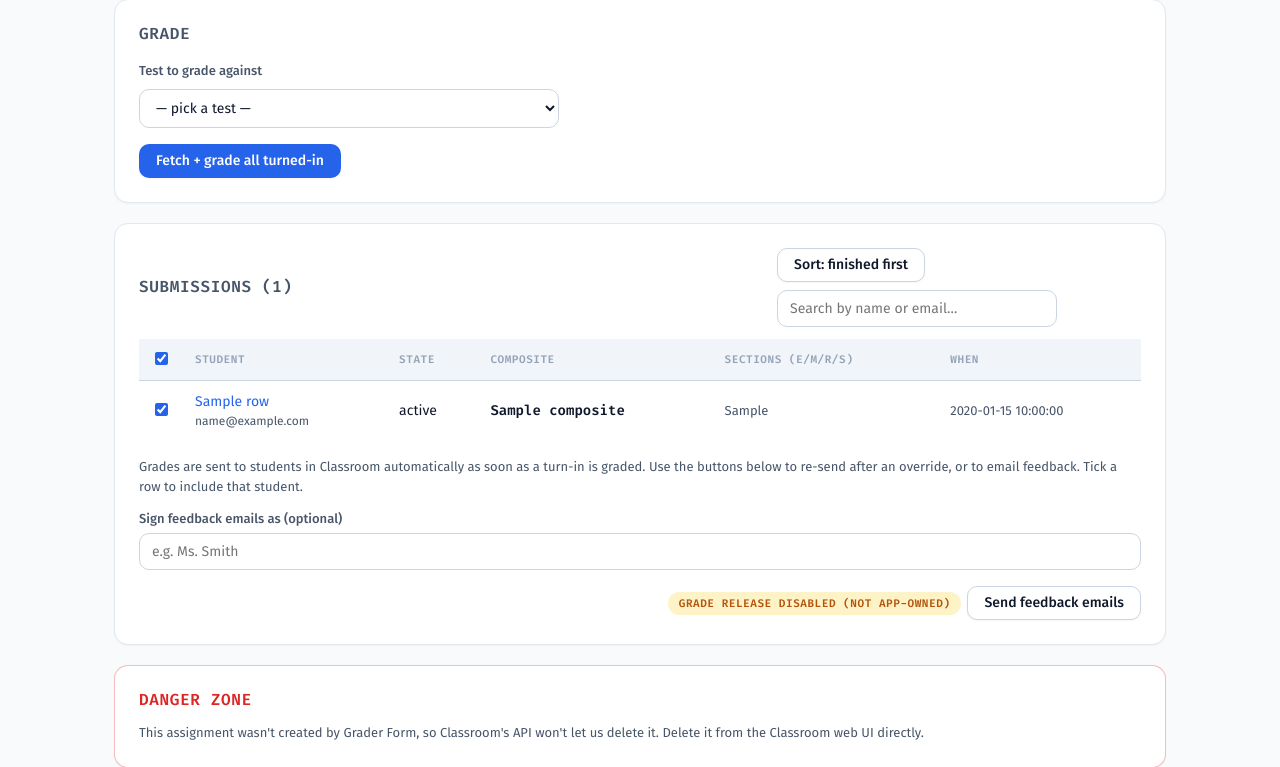
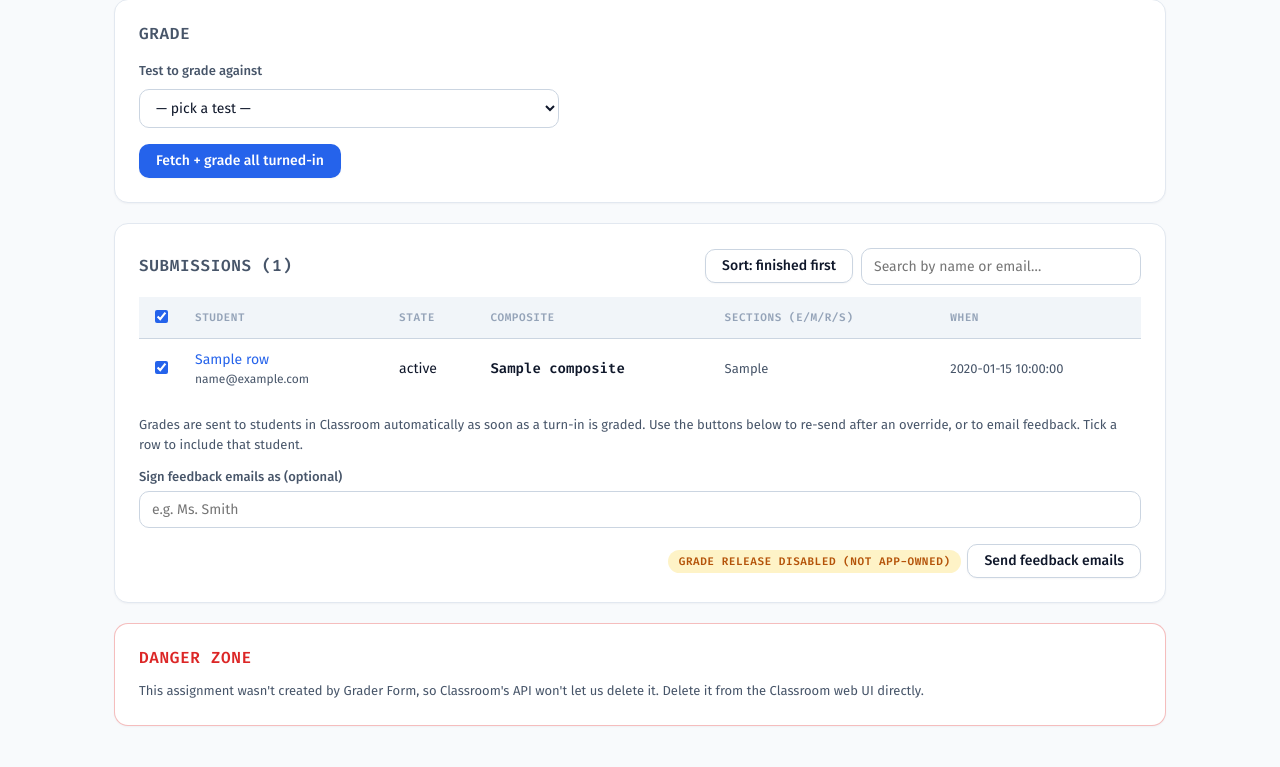
Before and after one commit to sandilyabhag09/bubble-grader, a FastAPI app: template src/bubble_grader/templates/assignment.html in a window 1280 px wide. Shown: the part 224-991 px from the top of the page. After the commit the page ends 951 px from the top, so only its background shows below. Run offline with FastAPI, Linux system fonts and the light colour scheme; the template is opened without the code that fills it: most values are stand-ins (such as "Sample title", 1, 10 or a date in 2020); parts of the project's set-up code (start-up, migrations or seed data) failed here and were passed over.

Commit message:
Assignment page: keep sort button on the same line as the search box
Co-Authored-By: Claude Fable 5 <noreply@anthropic.com>

```diff
--- a/src/bubble_grader/templates/assignment.html
+++ b/src/bubble_grader/templates/assignment.html
@@ -50,12 +50,13 @@
     <div class="row" style="justify-content: space-between; align-items: center;">
       <h3 style="margin: 0;">Submissions ({{ rows|length }})</h3>
       {% if rows %}
-        <div class="row" style="gap: 8px; align-items: center;">
+        <div style="display: flex; flex-wrap: nowrap; gap: 8px; align-items: center;">
           <button class="btn secondary" type="button" id="sort-btn" onclick="toggleSort()"
+                  style="white-space: nowrap; flex: none;"
                   title="Finished first: graded, then turned in, then not started">Sort: finished first</button>
           <input type="text" id="student-search" placeholder="Search by name or email…"
                  oninput="filterStudents(this.value)"
-                 style="max-width: 280px; margin: 0;">
+                 style="width: 280px; flex: none; margin: 0;">
         </div>
       {% endif %}
     </div>
```
